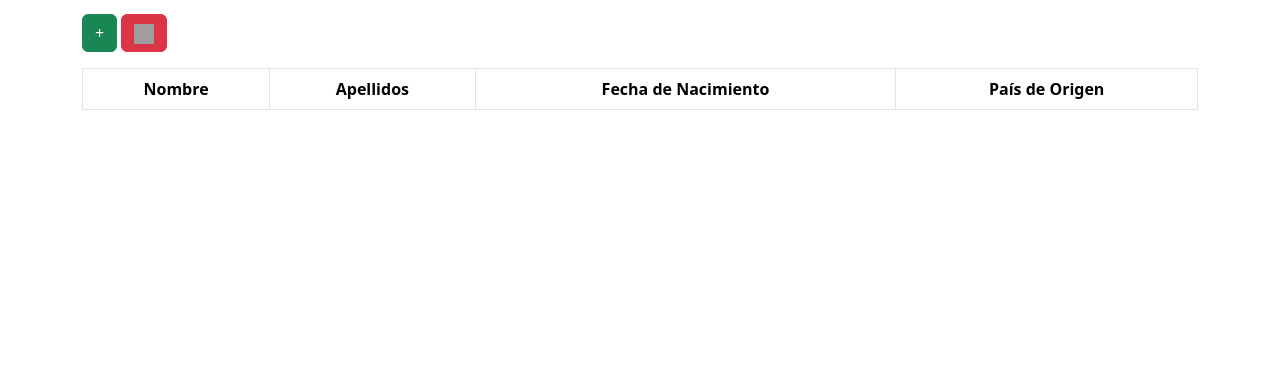
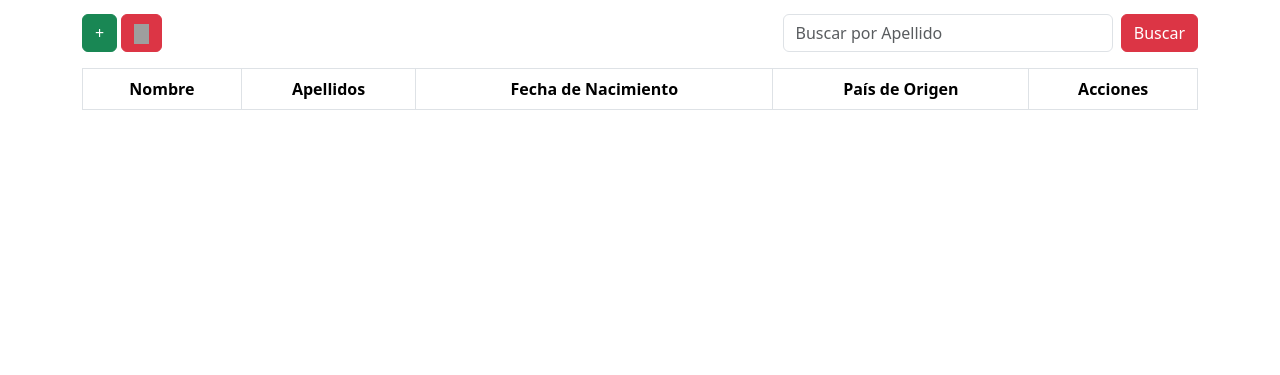
Before and after one commit to j-rodrigueza-2018/CatalogoBiblioteca, a PHP site: page /listadoAutores.php in a window 1280 px wide. Shown: the part 205-580 px from the top of the page. Run offline with PHP 8.4, Linux system fonts and the light colour scheme; lists and menus that the app fills with data are empty; some libraries are stand-ins or nearby versions; grey boxes are pictures that could not be loaded.

Commit message:
Cambios en el listado de autores

```diff
--- a/app/vistas/gestor/listadoAutores.php
+++ b/app/vistas/gestor/listadoAutores.php
@@ -12,8 +12,18 @@
     <?php include("includes/header.php"); ?>
     <div class="container">
         <p class="h1 mt-3 mb-3">LISTADO DE AUTORES</p>
-        <button type="button" class="btn btn-success mb-3" onclick="location.href='formularioAutores.php'">+</button>
-        <button type="button" class="btn btn-danger mb-3"><img src="../../../public/img/papelera-de-reciclaje.png" width="20px" height="20px"></button>
+        <div class="row">
+            <div class="col-3">
+                <button type="button" class="btn btn-success mb-3" onclick="location.href='formularioAutores.php'">+</button>
+                <button type="button" class="btn btn-danger mb-3"><img src="../../../public/img/papelera-de-reciclaje.png" width="15px" height="20px"></button>
+            </div>
+            <div class="col-9">
+                <form class="d-flex ms-auto col-lg-6 col-md-6 col-sm-6" role="search">
+                    <input class="form-control me-2" type="search" placeholder="Buscar por Apellido" aria-label="Buscar">
+                    <button class="btn btn-danger" type="submit">Buscar</button>
+                </form>
+            </div>
+        </div>
         <table class="table table-bordered col-12">
             <thead>
             <tr>
@@ -21,6 +31,7 @@
                 <th scope="col" class="text-center">Apellidos</th>
                 <th scope="col" class="text-center">Fecha de Nacimiento</th>
                 <th scope="col" class="text-center">País de Origen</th>
+                <th scope="col" class="text-center">Acciones</th>
             </tr>
             </thead>
             <tbody>
```
